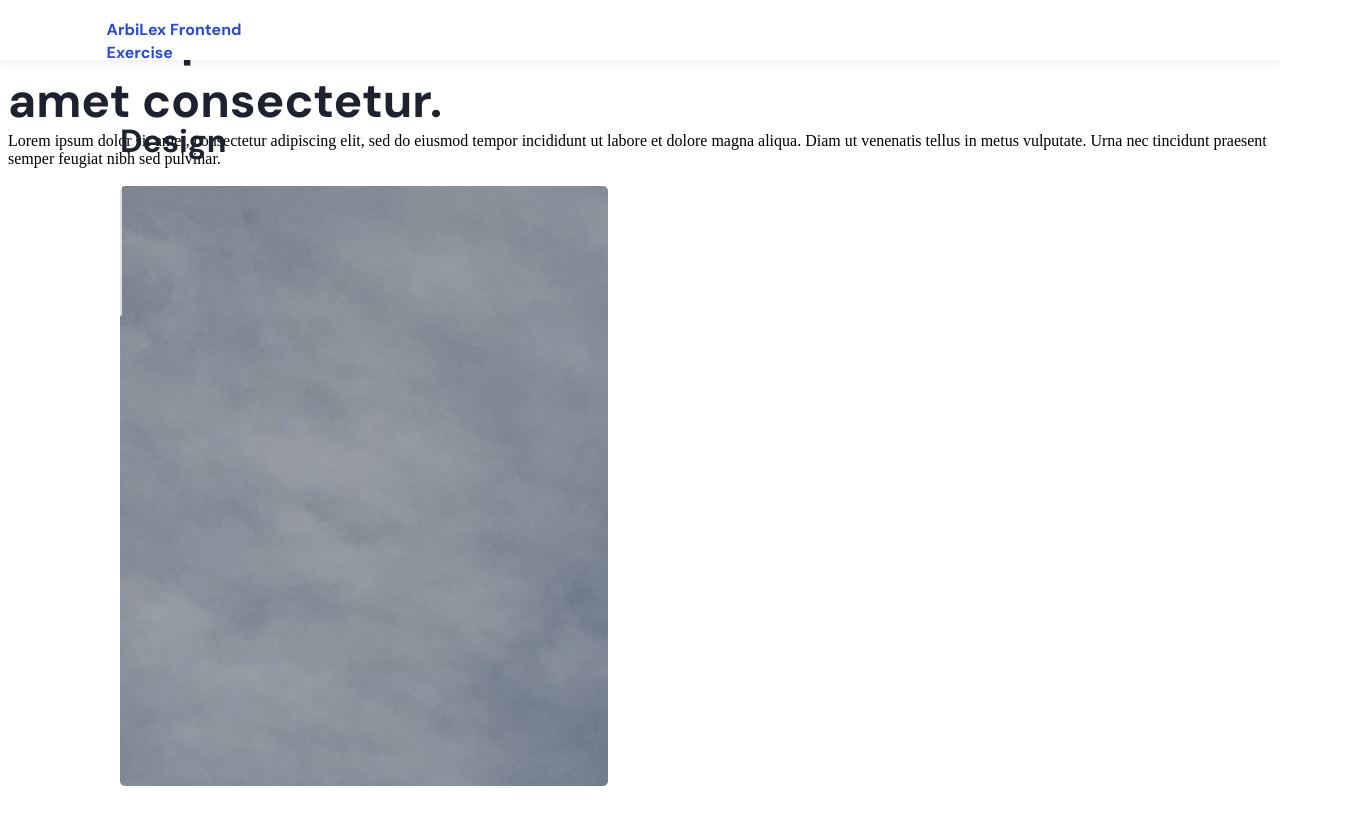
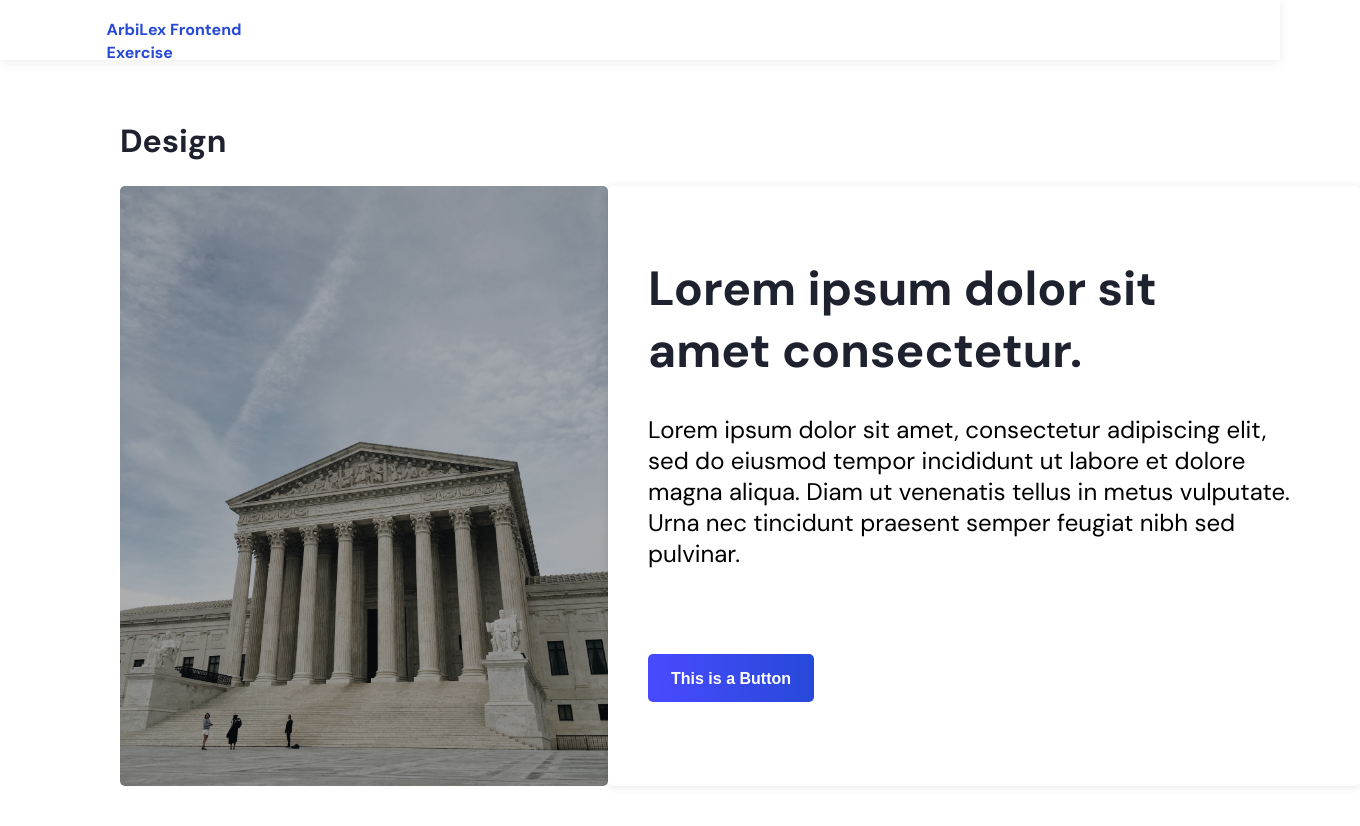
Before and after one commit to dblonc/SupremeCourt, a React (Create React App) app: page / in a window 1280 px wide. Shown: the top 826 px of the page, 1360 px wide, since content can reach past the window. Before the commit the page ends 800 px from the top, so only its background shows below. Built offline with nearby package versions, Linux system fonts and the light colour scheme.

Commit message:
fixed text styling

```diff
--- a/public/index.html
+++ b/public/index.html
@@ -3,9 +3,9 @@
   <head>
     <meta charset="utf-8" />
     <link rel="icon" href="%PUBLIC_URL%/favicon.ico" />
-    <link rel="preconnect" href="https://fonts.googleapis.com">
-    <link rel="preconnect" href="https://fonts.gstatic.com" crossorigin>
-    <link href="https://fonts.googleapis.com/css2?family=DM+Sans:wght@700&display=swap" rel="stylesheet">
+  <link rel="preconnect" href="https://fonts.googleapis.com">
+  <link rel="preconnect" href="https://fonts.gstatic.com" crossorigin>
+  <link href="https://fonts.googleapis.com/css2?family=DM+Sans:wght@400;700&display=swap" rel="stylesheet">
     <meta name="viewport" content="width=device-width, initial-scale=1" />
     <meta name="theme-color" content="#000000" />
     <meta
@@ -18,29 +18,10 @@
       user's mobile device or desktop. See https://developers.google.com/web/fundamentals/web-app-manifest/
     -->
     <link rel="manifest" href="%PUBLIC_URL%/manifest.json" />
-    <!--
-      Notice the use of %PUBLIC_URL% in the tags above.
-      It will be replaced with the URL of the `public` folder during the build.
-      Only files inside the `public` folder can be referenced from the HTML.
 
-      Unlike "/favicon.ico" or "favicon.ico", "%PUBLIC_URL%/favicon.ico" will
-      work correctly both with client-side routing and a non-root public URL.
-      Learn how to configure a non-root public URL by running `npm run build`.
-    -->
     <title>React App</title>
   </head>
   <body>
-    <noscript>You need to enable JavaScript to run this app.</noscript>
     <div id="root"></div>
-    <!--
-      This HTML file is a template.
-      If you open it directly in the browser, you will see an empty page.
-
-      You can add webfonts, meta tags, or analytics to this file.
-      The build step will place the bundled scripts into the <body> tag.
-
-      To begin the development, run `npm start` or `yarn start`.
-      To create a production bundle, use `npm run build` or `yarn build`.
-    -->
   </body>
 </html>
--- a/src/components/design/design.js
+++ b/src/components/design/design.js
@@ -10,15 +10,15 @@ class Design extends React.Component {
                 <div className = "design-text">
                     Design
                 </div>
-                <div className = "image-section">
-                    <div className = "image-container">
-                        <div className="square-1"></div>
-                        <div className="square-2"></div>
-                        <div className="square-3"></div>
-                        <div className="square-4"></div>
-                    </div>
+
+                <div className = "image-container">
+                    <div className="square-1"></div>
+                    <div className="square-2"></div>
+                    <div className="square-3"></div>
+                    <div className="square-4"></div>
                 </div>
-                <div className = "text-sextion">
+
+                <div className = "text-section">
                     <div className = "headline">
                         Lorem ipsum dolor sit amet consectetur.
                     </div>
@@ -27,7 +27,14 @@ class Design extends React.Component {
                         sed do eiusmod tempor incididunt ut labore et dolore magna
                         aliqua. Diam ut venenatis tellus in metus vulputate. Urna nec
                         tincidunt praesent semper feugiat nibh sed pulvinar.
+
+
                     </div>
+                        <button className = "button">
+                            <span className="button-text">
+                                This is a Button
+                            </span>
+                        </button>
                 </div>
             </div>
         )
--- a/src/components/design/design.scss
+++ b/src/components/design/design.scss
@@ -22,20 +22,14 @@
     left: 120px;
     top: 186px;
 
-    background: linear-gradient(0deg, rgba(0, 0, 0, 0.3),
-    rgba(0, 0, 0, 0.3)),
-    url(./anna-sullivan-BBHIPz-gPXs-unsplash.jpg);
+    background: linear-gradient(0deg, rgba(0, 0, 0, 0.3), rgba(0, 0, 0, 0.3)), url(./anna-sullivan-BBHIPz-gPXs-unsplash.jpg);
 
+    background-size: cover;
     border-radius: 5px;
 }
 
-.sc-image{
-    max-width: 100%;
-    max-height: 100%;
-}
-
 .square-1{
-    position: aboslute;
+    position: absolute;
     top: 636px;
     width: 2px;
     height: 130px;
@@ -66,10 +60,10 @@
     background: #FFFFFF;
     box-shadow: 0px 1px 10px rgba(0,0,0, 0.1);
     border-radius: 5px;
+    padding-left: 40px;
 }
 
 .headline{
-    position: aboslute;
     width: 570px;
     height: 124px;
     left: 648px;
@@ -82,4 +76,46 @@
     line-height: 62px;
 
     color: #1E222E;
+    padding-bottom: 32px;
+    padding-top: 72px;
 }
+
+.body-text{
+    width: 652px;
+    height: 155px;
+    left: 648px;
+    top: 414px;
+
+    font-family: 'DM Sans';
+    font-style: normal;
+    font-weight: 400;
+    font-size: 24px;
+    line-height: 31px;
+
+    color: #000000;
+
+    padding-bottom: 85px;
+}
+
+.button{
+    position: absolute;
+    width: 166px;
+    height: 48px;
+    border-radius: 5px;
+
+    background: linear-gradient(266.33deg, #2649D8 0%, #494AFF 99.63%);
+    border-radius: 5px;
+    border: none;
+}
+
+.button-text{
+    left: 14.46%;
+    right: 14.46%;
+    top: 27.08%;
+    bottom: 27.08%;
+    font-weight: 700;
+    font-size: 16px;
+    line-height: 21px;
+    text-align: center;
+    color: #FFFFFF;
+}
```
